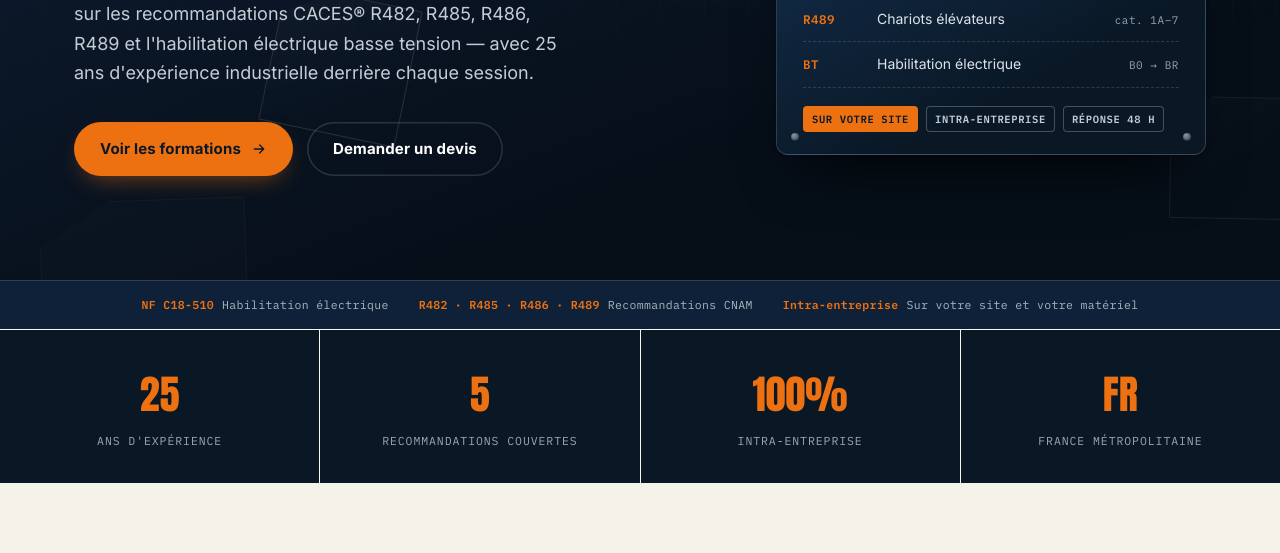
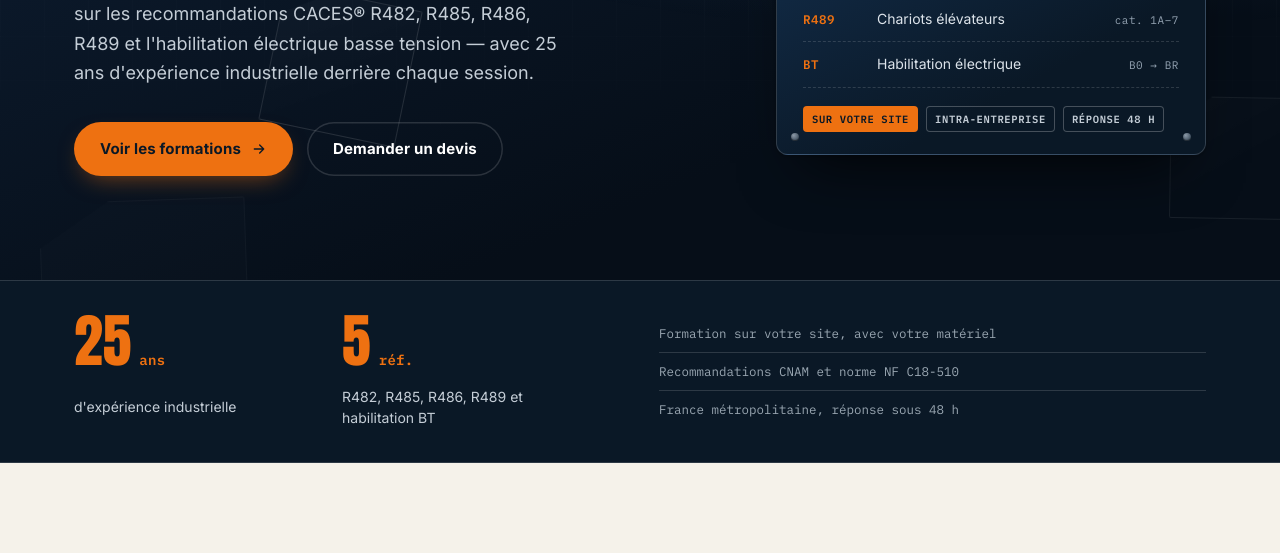
Before and after one commit to Houdinjeremy/houdin-formation, a plain HTML site: page index.html in a window 1280 px wide. Shown: the part 399-952 px from the top of the page. Drawn offline with Linux system fonts and the light colour scheme.

Commit message:
Retirer trois signatures génériques : eyebrows, liserés latéraux, bande de chiffres
Passe de design menée avec la grille anti-slop de la skill design-taste. Trois
motifs relevés dans le code, pas dans l'idée qu'on s'en fait.

**Les eyebrows.** Douze petites lignes capitales espacées, une au-dessus de
presque chaque titre. Sur les pages intérieures, elles répétaient mot pour mot
le h1 placé juste dessous : « Contact » au-dessus de « Contact ». Il n'en reste
qu'une, celle du hero d'accueil, seule à dire quelque chose qui n'est pas déjà
écrit. Un marqueur rare est un choix ; le même marqueur partout est un gabarit.

**Les liserés latéraux colorés.** Trait de 3 px à gauche des cartes de
formation et de l'encadré des schémas. La carte « habilitation électrique » se
distingue désormais par sa bordure complète et sa pastille de code, déjà orange.

**La bande de chiffres.** Quatre cellules égales : 25, 5, 100 %, FR. Or il n'y
avait que deux vrais chiffres. « 100 % intra-entreprise » est un mode
d'intervention, « FR » un territoire, tous deux poussés au format compteur pour
remplir une grille. Elle fusionne avec la barre de conformité qui la précédait
et répétait la même chose (« intra-entreprise » y figurait deux fois) : deux
chiffres qui pèsent à gauche, trois faits en filets à droite. L'asymétrie est le
correctif de fond, puisque c'est la grille de quatre qui obligeait à inventer.

Vérifié au passage, contre une fausse alerte de ma part : aucun débordement
horizontal en 390 px (scrollWidth = 390). Une capture sans interface rend la
page à 800 px puis la recadre, ce qui donne l'illusion d'un texte coupé. La
mesure se fait dans un cadre à la bonne largeur, pas à l'œil sur une capture.

Co-Authored-By: Claude Opus 5 <noreply@anthropic.com>

```diff
--- a/css/style.css
+++ b/css/style.css
@@ -467,23 +467,46 @@ h3, .h3{
   .plate-row i{ display:none; }   /* la 3e colonne saute avant de casser la mise en page */
 }
 
-/* ---------- stat / trust band ---------- */
-.stat-band{ display:grid; grid-template-columns:repeat(4,1fr); gap:1px; background:var(--line-on-dark); border-top:1px solid var(--line-on-dark); }
-.stat{ background:var(--navy-950); padding:32px 24px; text-align:center; }
-.stat-num{ font-family:var(--font-display); font-size:clamp(28px,3.4vw,40px); color:var(--spark-500); }
-.stat-label{ font-family:var(--font-mono); font-size:11.5px; letter-spacing:.08em; text-transform:uppercase; color:#9AA7B2; margin-top:6px; }
-@media (max-width: 720px){ .stat-band{ grid-template-columns:1fr 1fr; } }
-
-/* ---------- barre de conformité ---------- */
-.compliance-bar{ background:var(--navy-900); border-top:1px solid var(--line-on-dark); padding:15px 0; }
-.compliance-inner{
-  display:flex; flex-wrap:wrap; gap:10px 30px; justify-content:center;
-  font-family:var(--font-mono); font-size:11.5px; letter-spacing:.03em; color:#A9B6C2;
+/* ---------- bande de faits ----------
+   Asymétrique à dessein : deux chiffres qui pèsent à gauche, trois faits en
+   appui à droite. Une grille de quatre cellules égales aurait obligé à trouver
+   deux chiffres de plus, et c'est ainsi qu'on invente des « 100 % ». */
+.facts-band{
+  background:var(--navy-950);
+  border-top:1px solid var(--line-on-dark);
+  border-bottom:1px solid var(--line-on-dark);
+  padding:34px 0;
 }
-.compliance-inner span{ display:flex; gap:8px; align-items:baseline; }
-.compliance-inner b{ color:var(--spark-500); font-weight:600; }
-@media (max-width:640px){
-  .compliance-inner{ flex-direction:column; align-items:flex-start; gap:10px; }
+.facts-inner{
+  display:grid; grid-template-columns:minmax(0,1fr) minmax(0,1fr);
+  gap:38px; align-items:center;
+}
+.facts-figures{ display:flex; gap:46px; flex-wrap:wrap; }
+.fact{ display:flex; align-items:baseline; gap:8px; flex-wrap:wrap; max-width:22ch; }
+.fact .stat-num{
+  font-family:var(--font-display);
+  font-size:clamp(38px,4.6vw,58px);
+  line-height:.9; color:var(--spark-500);
+}
+.fact-unit{
+  font-family:var(--font-mono); font-size:14px; font-weight:600;
+  color:var(--spark-500); letter-spacing:.02em;
+}
+.fact-label{
+  flex:1 1 100%; margin-top:8px;
+  font-size:14px; line-height:1.45; color:var(--dark-body);
+}
+/* Filets plutôt que puces : on est dans un registre de fiche technique. */
+.facts-notes{ list-style:none; margin:0; padding:0; }
+.facts-notes li{
+  font-family:var(--font-mono); font-size:12.5px; line-height:1.5;
+  color:#9AA7B2; padding:9px 0; border-top:1px solid var(--line-on-dark);
+}
+.facts-notes li:first-child{ border-top:0; padding-top:0; }
+.facts-notes li:last-child{ padding-bottom:0; }
+@media (max-width: 860px){
+  .facts-inner{ grid-template-columns:1fr; gap:26px; }
+  .facts-figures{ gap:34px; }
 }
 
 /* ---------- cards: formations ----------
@@ -504,7 +527,6 @@ h3, .h3{
 .reco-card{
   background:var(--white);
   border:1px solid var(--line);
-  border-left:3px solid var(--navy-800);   /* onglet d'index technique */
   border-radius:4px;
   padding:28px;
   display:flex; flex-direction:column; gap:14px;
@@ -514,8 +536,11 @@ h3, .h3{
               border-color var(--dur-base) var(--ease-out);
   position:relative;
 }
-.reco-card:hover{ transform:translateY(-5px); box-shadow:var(--shadow-lift); border-color:var(--navy-700); border-left-color:var(--spark-500); }
-.reco-card.accent{ border-left-color:var(--spark-500); }
+.reco-card:hover{ transform:translateY(-5px); box-shadow:var(--shadow-lift); border-color:var(--navy-700); }
+/* La carte « habilitation électrique » se distingue par sa pastille de code,
+   déjà orange, et non plus par un liseré : le trait latéral coloré est le
+   marqueur générique par excellence. */
+.reco-card.accent{ border-color:var(--spark-500); }
 .reco-code{
   align-self:flex-start;
   font-family:var(--font-mono); font-size:12px; font-weight:600; letter-spacing:.08em;
@@ -1110,8 +1135,8 @@ body.nav-is-open .read-progress{ opacity:0; }
 
 .schema-note{
   margin-top:40px; padding:20px 22px;
-  border-left:3px solid var(--spark-500); background:rgba(238,113,17,.07);
-  border-radius:0 8px 8px 0; color:var(--dark-body); font-size:14.5px; line-height:1.65;
+  background:rgba(238,113,17,.07); border:1px solid rgba(238,113,17,.28);
+  border-radius:6px; color:var(--dark-body); font-size:14.5px; line-height:1.65;
 }
 .schema-note strong{ color:#fff; }
 
--- a/design/css/style.css
+++ b/design/css/style.css
@@ -467,23 +467,46 @@ h3, .h3{
   .plate-row i{ display:none; }   /* la 3e colonne saute avant de casser la mise en page */
 }
 
-/* ---------- stat / trust band ---------- */
-.stat-band{ display:grid; grid-template-columns:repeat(4,1fr); gap:1px; background:var(--line-on-dark); border-top:1px solid var(--line-on-dark); }
-.stat{ background:var(--navy-950); padding:32px 24px; text-align:center; }
-.stat-num{ font-family:var(--font-display); font-size:clamp(28px,3.4vw,40px); color:var(--spark-500); }
-.stat-label{ font-family:var(--font-mono); font-size:11.5px; letter-spacing:.08em; text-transform:uppercase; color:#9AA7B2; margin-top:6px; }
-@media (max-width: 720px){ .stat-band{ grid-template-columns:1fr 1fr; } }
-
-/* ---------- barre de conformité ---------- */
-.compliance-bar{ background:var(--navy-900); border-top:1px solid var(--line-on-dark); padding:15px 0; }
-.compliance-inner{
-  display:flex; flex-wrap:wrap; gap:10px 30px; justify-content:center;
-  font-family:var(--font-mono); font-size:11.5px; letter-spacing:.03em; color:#A9B6C2;
+/* ---------- bande de faits ----------
+   Asymétrique à dessein : deux chiffres qui pèsent à gauche, trois faits en
+   appui à droite. Une grille de quatre cellules égales aurait obligé à trouver
+   deux chiffres de plus, et c'est ainsi qu'on invente des « 100 % ». */
+.facts-band{
+  background:var(--navy-950);
+  border-top:1px solid var(--line-on-dark);
+  border-bottom:1px solid var(--line-on-dark);
+  padding:34px 0;
 }
-.compliance-inner span{ display:flex; gap:8px; align-items:baseline; }
-.compliance-inner b{ color:var(--spark-500); font-weight:600; }
-@media (max-width:640px){
-  .compliance-inner{ flex-direction:column; align-items:flex-start; gap:10px; }
+.facts-inner{
+  display:grid; grid-template-columns:minmax(0,1fr) minmax(0,1fr);
+  gap:38px; align-items:center;
+}
+.facts-figures{ display:flex; gap:46px; flex-wrap:wrap; }
+.fact{ display:flex; align-items:baseline; gap:8px; flex-wrap:wrap; max-width:22ch; }
+.fact .stat-num{
+  font-family:var(--font-display);
+  font-size:clamp(38px,4.6vw,58px);
+  line-height:.9; color:var(--spark-500);
+}
+.fact-unit{
+  font-family:var(--font-mono); font-size:14px; font-weight:600;
+  color:var(--spark-500); letter-spacing:.02em;
+}
+.fact-label{
+  flex:1 1 100%; margin-top:8px;
+  font-size:14px; line-height:1.45; color:var(--dark-body);
+}
+/* Filets plutôt que puces : on est dans un registre de fiche technique. */
+.facts-notes{ list-style:none; margin:0; padding:0; }
+.facts-notes li{
+  font-family:var(--font-mono); font-size:12.5px; line-height:1.5;
+  color:#9AA7B2; padding:9px 0; border-top:1px solid var(--line-on-dark);
+}
+.facts-notes li:first-child{ border-top:0; padding-top:0; }
+.facts-notes li:last-child{ padding-bottom:0; }
+@media (max-width: 860px){
+  .facts-inner{ grid-template-columns:1fr; gap:26px; }
+  .facts-figures{ gap:34px; }
 }
 
 /* ---------- cards: formations ----------
@@ -504,7 +527,6 @@ h3, .h3{
 .reco-card{
   background:var(--white);
   border:1px solid var(--line);
-  border-left:3px solid var(--navy-800);   /* onglet d'index technique */
   border-radius:4px;
   padding:28px;
   display:flex; flex-direction:column; gap:14px;
@@ -514,8 +536,11 @@ h3, .h3{
               border-color var(--dur-base) var(--ease-out);
   position:relative;
 }
-.reco-card:hover{ transform:translateY(-5px); box-shadow:var(--shadow-lift); border-color:var(--navy-700); border-left-color:var(--spark-500); }
-.reco-card.accent{ border-left-color:var(--spark-500); }
+.reco-card:hover{ transform:translateY(-5px); box-shadow:var(--shadow-lift); border-color:var(--navy-700); }
+/* La carte « habilitation électrique » se distingue par sa pastille de code,
+   déjà orange, et non plus par un liseré : le trait latéral coloré est le
+   marqueur générique par excellence. */
+.reco-card.accent{ border-color:var(--spark-500); }
 .reco-code{
   align-self:flex-start;
   font-family:var(--font-mono); font-size:12px; font-weight:600; letter-spacing:.08em;
@@ -1110,8 +1135,8 @@ body.nav-is-open .read-progress{ opacity:0; }
 
 .schema-note{
   margin-top:40px; padding:20px 22px;
-  border-left:3px solid var(--spark-500); background:rgba(238,113,17,.07);
-  border-radius:0 8px 8px 0; color:var(--dark-body); font-size:14.5px; line-height:1.65;
+  background:rgba(238,113,17,.07); border:1px solid rgba(238,113,17,.28);
+  border-radius:6px; color:var(--dark-body); font-size:14.5px; line-height:1.65;
 }
 .schema-note strong{ color:#fff; }
 
--- a/index.html
+++ b/index.html
@@ -200,26 +200,34 @@
     </div>
   </section>
 
-  <div class="compliance-bar">
-    <div class="wrap compliance-inner">
-      <span><b>NF C18-510</b> Habilitation électrique</span>
-      <span><b>R482 · R485 · R486 · R489</b> Recommandations CNAM</span>
-      <span><b>Intra-entreprise</b> Sur votre site et votre matériel</span>
+  <!-- Bande de faits. Deux chiffres seulement, parce qu'il n'y en a que deux de
+       vrais : « 100 % intra-entreprise » et « FR » n'étaient pas des mesures mais
+       un mode d'intervention et un territoire, poussés au format compteur pour
+       remplir une grille de quatre. Le reste est dit en toutes lettres. -->
+  <div class="facts-band">
+    <div class="wrap facts-inner">
+      <div class="facts-figures">
+        <p class="fact">
+          <span class="stat-num">25</span><span class="fact-unit">ans</span>
+          <span class="fact-label">d'expérience industrielle</span>
+        </p>
+        <p class="fact">
+          <span class="stat-num">5</span><span class="fact-unit">réf.</span>
+          <span class="fact-label">R482, R485, R486, R489 et habilitation BT</span>
+        </p>
+      </div>
+      <ul class="facts-notes">
+        <li>Formation sur votre site, avec votre matériel</li>
+        <li>Recommandations CNAM et norme NF C18-510</li>
+        <li>France métropolitaine, réponse sous 48 h</li>
+      </ul>
     </div>
-  </div>
-
-  <div class="stat-band">
-    <div class="stat"><div class="stat-num">25</div><div class="stat-label">Ans d'expérience</div></div>
-    <div class="stat"><div class="stat-num">5</div><div class="stat-label">Recommandations couvertes</div></div>
-    <div class="stat"><div class="stat-num">100%</div><div class="stat-label">Intra-entreprise</div></div>
-    <div class="stat"><div class="stat-num">FR</div><div class="stat-label">France métropolitaine</div></div>
   </div>
 
   <!-- FORMATIONS PREVIEW -->
   <section class="section on-light" id="formations">
     <div class="wrap">
       <div class="section-head" data-reveal>
-        <p class="eyebrow">Nos formations</p>
         <h2>Cinq recommandations, un seul interlocuteur</h2>
         <p class="lede" style="margin-top:14px;">Formation, évaluation et test, encadrés selon les recommandations de la CNAM en vigueur — adaptés à votre matériel et à vos équipes.</p>
       </div>
@@ -283,7 +291,6 @@
     <div class="blueprint-grid" aria-hidden="true"></div>
     <div class="wrap">
       <div class="section-head center" data-reveal>
-        <p class="eyebrow" style="justify-content:center;">La machine avant la manœuvre</p>
         <h2>L'engin, sous tous les angles</h2>
         <p class="lede" style="margin-top:14px;margin-inline:auto;">Prise de poste, angles morts, stabilité de charge : la formation commence par une connaissance fine de la machine. Choisissez un engin et faites-en le tour.</p>
       </div>
@@ -308,7 +315,6 @@
     <div class="blueprint-grid" aria-hidden="true"></div>
     <div class="wrap">
       <div class="section-head" data-reveal>
-        <p class="eyebrow">Pourquoi Houdin Formation</p>
         <h2>Une pédagogie ancrée dans la réalité du terrain</h2>
       </div>
       <div class="features-grid" data-reveal-group>
@@ -340,7 +346,6 @@
   <section class="section on-alt">
     <div class="wrap">
       <div class="section-head" data-reveal>
-        <p class="eyebrow">Comment ça se passe</p>
         <h2>Un parcours simple, en trois étapes</h2>
       </div>
       <div class="steps" data-reveal-group>
```
Also changed, not shown: a-propos.html (+0 -3 lines), blog.html (+0 -1 lines), contact.html (+0 -3 lines), design/a-propos.html (+0 -3 lines), design/blog.html (+0 -1 lines), design/contact.html (+0 -3 lines), design/formations.html (+0 -1 lines), design/index.html (+21 -16 lines), formations.html (+0 -1 lines).
